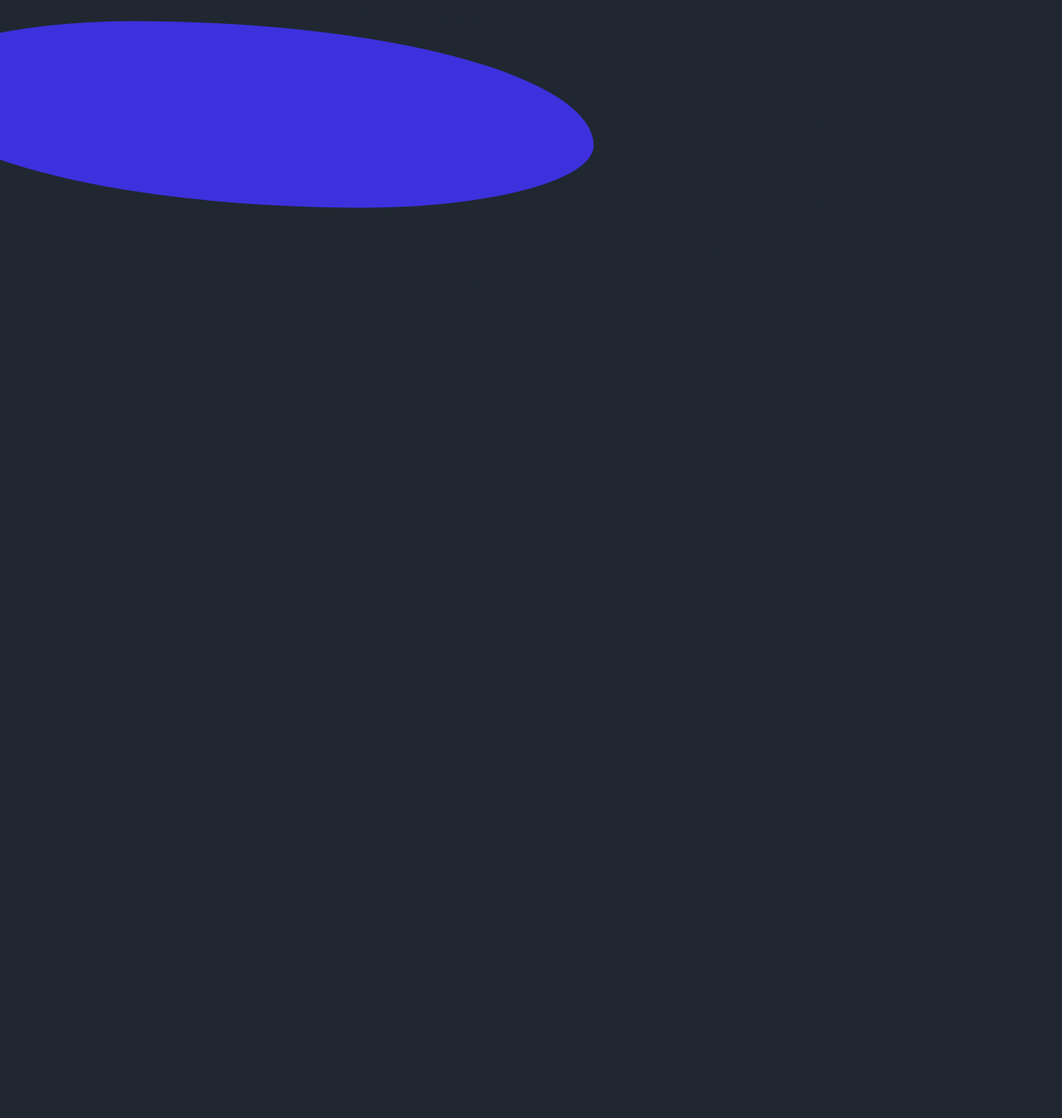
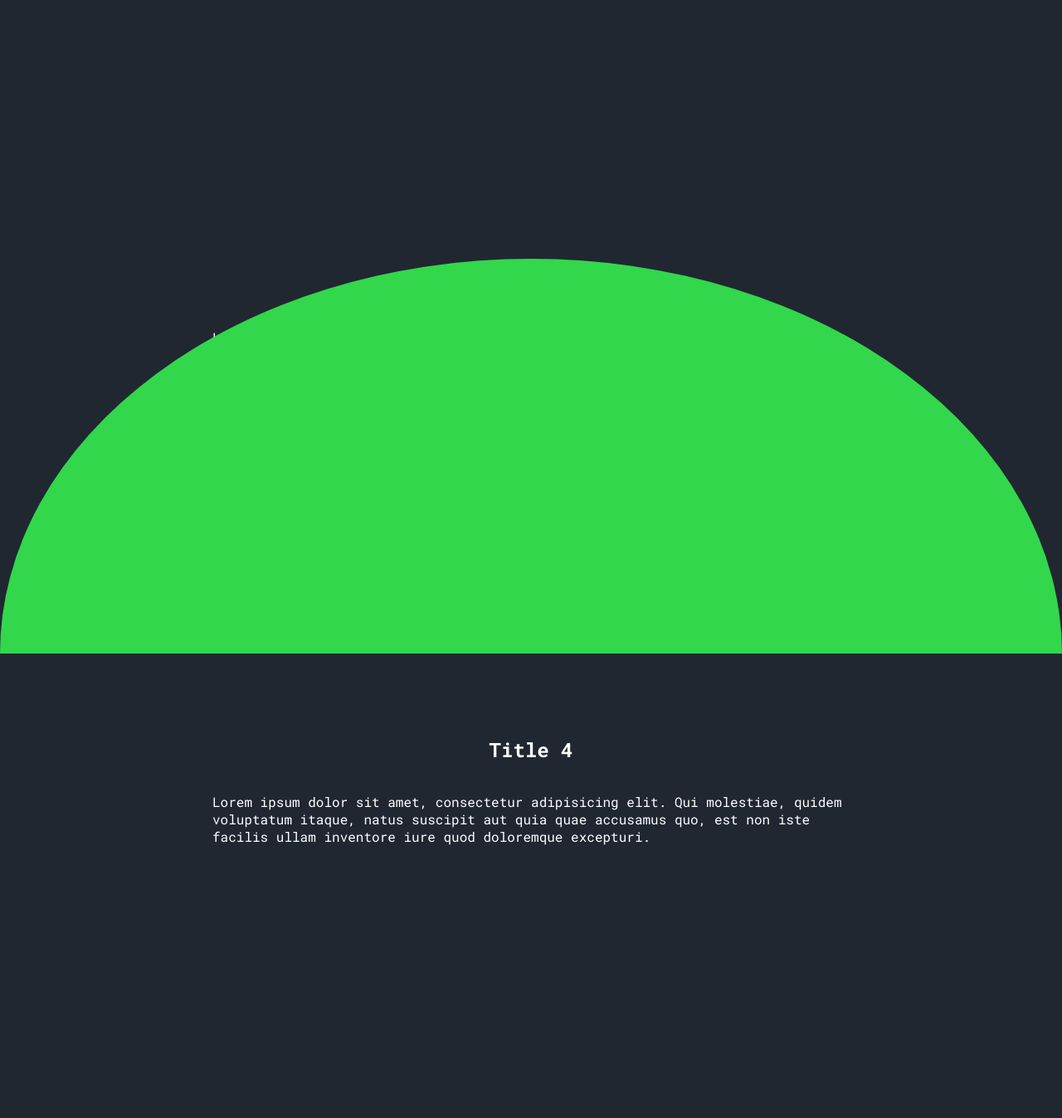
Before and after one commit to tjdove/cssCurvesTest, a plain HTML site: page index.html in a window 1280 px wide. Shown: the part 892-2240 px from the top of the page at 83% size. Before the commit the page ends 1233 px from the top, so only its background shows below. Drawn offline with Linux system fonts and the light colour scheme; a web font is replaced by a local one.

Commit message:
Second curve

```diff
--- a/index.html
+++ b/index.html
@@ -70,6 +70,16 @@
       .pink {
         background: #ff4bd8;
       }
+      .bubble::after {
+        content: "";
+        border-top-left-radius: 50% 100%;
+        border-top-right-radius: 50% 100%;
+        position: absolute;
+        bottom: 0;
+        height: 85%;
+        width: 100%;
+        background-color: #32d74b;
+      }
     </style>
   </head>
   <body>
@@ -89,7 +99,22 @@
         quidem voluptatum itaque, natus suscipit aut quia quae accusamus quo,
         est non iste facilis ullam inventore iure quod doloremque excepturi.
       </p>
-      <div class="curve"></div>
+    </section>
+    <section class="bubble">
+      <h2>Title 3</h2>
+      <p>
+        Lorem ipsum dolor sit amet, consectetur adipisicing elit. Qui molestiae,
+        quidem voluptatum itaque, natus suscipit aut quia quae accusamus quo,
+        est non iste facilis ullam inventore iure quod doloremque excepturi.
+      </p>
+    </section>
+    <section class="dark">
+      <h2>Title 4</h2>
+      <p>
+        Lorem ipsum dolor sit amet, consectetur adipisicing elit. Qui molestiae,
+        quidem voluptatum itaque, natus suscipit aut quia quae accusamus quo,
+        est non iste facilis ullam inventore iure quod doloremque excepturi.
+      </p>
     </section>
   </body>
 </html>
```
